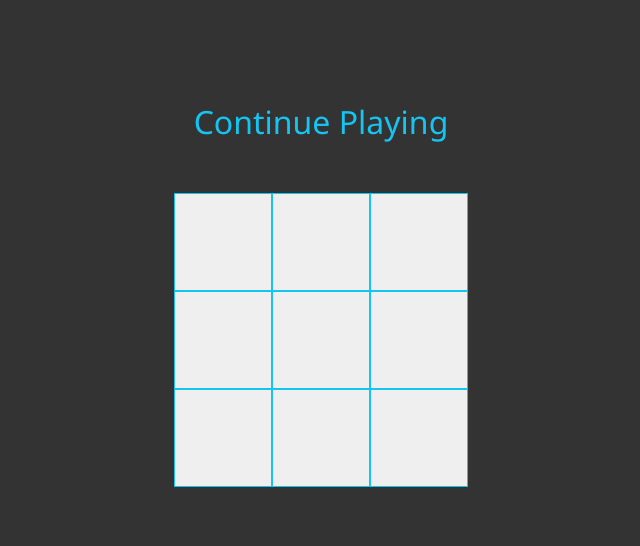
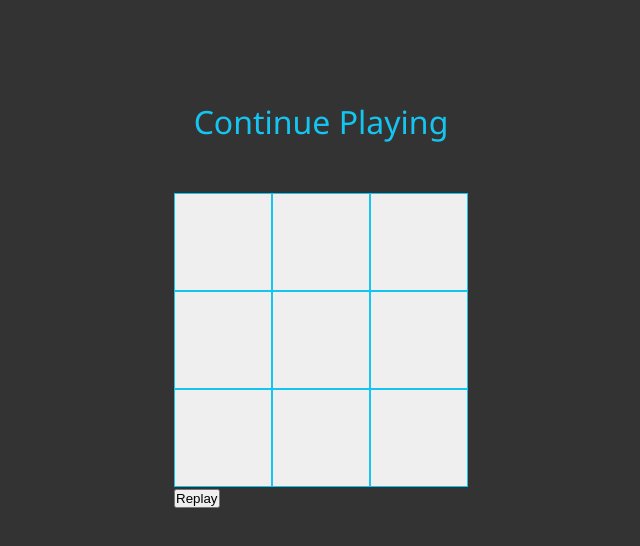
Before and after one commit to GSG-G7/React-X_O, a React (Create React App) app: page / in a window 1280 px wide. Shown: the top 546 px of the page, without its empty margins (319-959 px from the left). Built offline with nearby package versions, Linux system fonts and the light colour scheme.

Commit message:
add replay button realtes #21

```diff
--- a/src/container/Borad/Board.js
+++ b/src/container/Borad/Board.js
@@ -19,28 +19,36 @@ export default class Board extends React.Component {
         xIsNext: !state.xIsNext
       }));
     }
-
     this.setState({
       winnerPlayer: calcWinner(squares)
     });
   };
 
-  renderSquare(i) {
+  renderSquare = i => {
     return (
       <Square
         onclickHandler={this.onclickHandler.bind(null, i)}
         value={this.state.squares[i]}
       />
     );
-  }
+  };
+
+  rePlay = () => {
+    this.setState({
+      squares: Array(9).fill(null)
+    });
+  };
 
   render() {
     let status = this.state.winnerPlayer
       ? `Player ${this.state.winnerPlayer} is the winner`
       : 'Continue Playing';
-      if(this.state.winnerPlayer === null && !this.state.squares.includes(null) ){
-        status = "No Winner";
-      }
+    if (
+      this.state.winnerPlayer === null &&
+      !this.state.squares.includes(null)
+    ) {
+      status = 'No Winner';
+    }
 
     return (
       <div>
@@ -60,6 +68,7 @@ export default class Board extends React.Component {
           {this.renderSquare(7)}
           {this.renderSquare(8)}
         </div>
+        <button onClick={this.rePlay}>Replay</button>
       </div>
     );
   }
```
